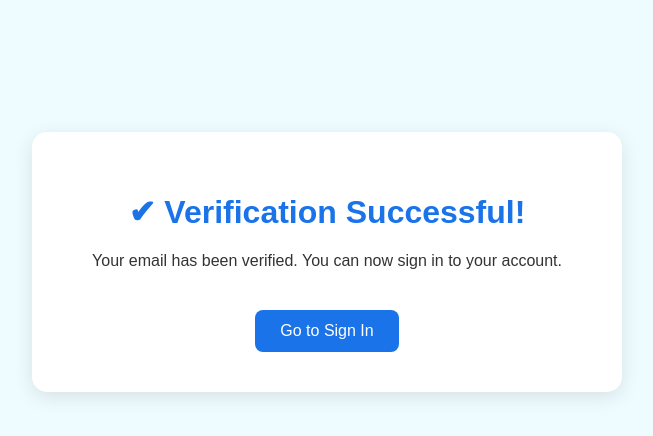
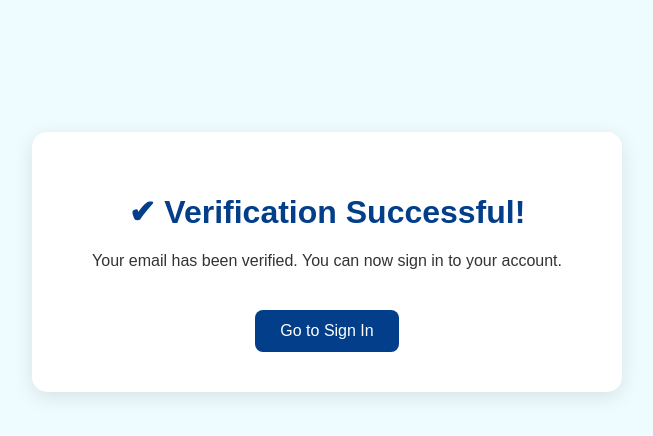
Before and after one commit to Jar1c/sysarc, a Flask app: page /verify_success in a window 1280 px wide. Shown: the part 138-574 px from the top of the page, without its empty margins (313-966 px from the left). Run offline with Flask 3, Linux system fonts and the light colour scheme.

Commit message:
verify_success.html

```diff
--- a/templates/verify_success.html
+++ b/templates/verify_success.html
@@ -23,7 +23,7 @@
             text-align: center;
         }
         h1 {
-            color: #1a73e8;
+            color: #023e8a;
         }
         p {
             color: #333;
@@ -33,7 +33,7 @@
             display: inline-block;
             margin-top: 20px;
             padding: 12px 25px;
-            background-color: #1a73e8;
+            background-color: #023e8a;
             color: white;
             text-decoration: none;
             border-radius: 8px;
```
